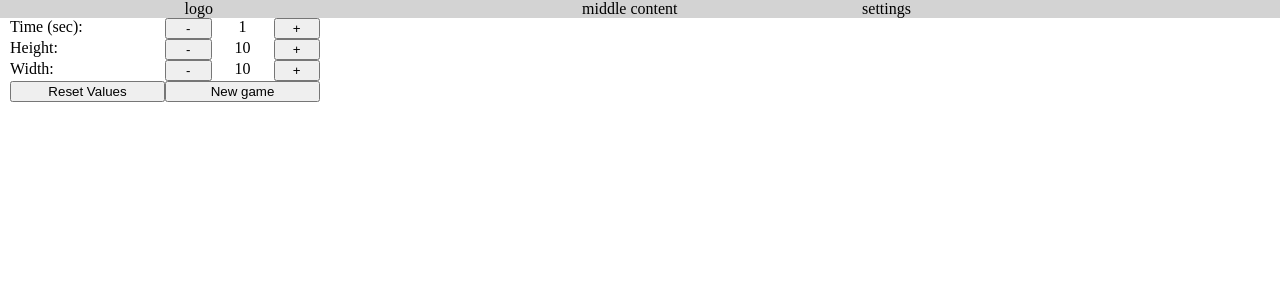
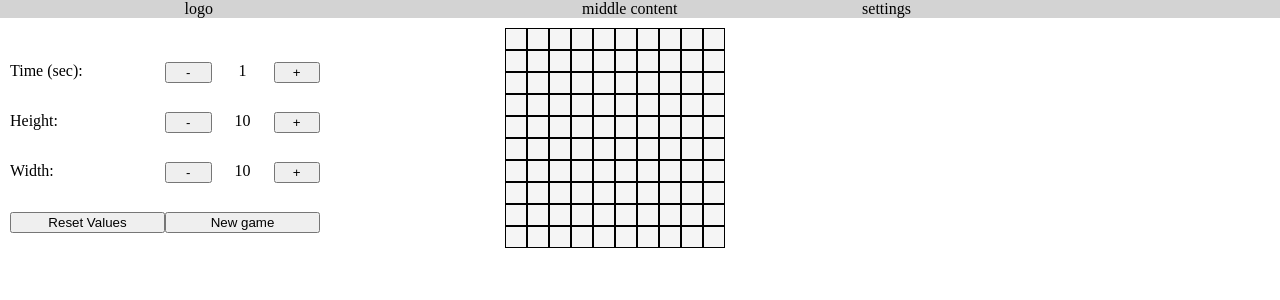
Before and after one commit to raujimenez/EchoSnake, a React (Create React App) app: page / in a window 1280 px wide. Shown: the top 300 px of the page. Built offline with nearby package versions, Linux system fonts and the light colour scheme.

Commit message:
created game grid and added restrictions to fit on screen

```diff
--- a/src/components/GameBoard.jsx
+++ b/src/components/GameBoard.jsx
@@ -2,18 +2,29 @@ import React, {useContext} from 'react';
 import GameInfoContext from '../context/GameInfoContext.jsx';
 import GridPoint from './GridPoint.jsx';
 
-import './styles/GameBoard.css';
+import './styles/GameBoard.css'
+
 
 function GameBoard(props) {
     const {timeHook, heightHook, widthHook} = useContext(GameInfoContext);
-    let boardRows = new Array(heightHook[0]);
-    let board = boardRows.map((row) => new Array(widthHook[0]))
+    // generate 2d array of gridpoints
+    const board = [];
+    for (let i = 0; i < heightHook[0]; i++) {
+        board[i] = []
+        for (let j = 0; j < widthHook[0]; j++) {
+            board[i][j] = (<GridPoint row={i + 1} column={j + 1}/>)
+        }
+    }
 
+    const gameBoardStyles = {
+        paddingTop: '10px',
+        gridTemplateRows: `${heightHook[0]}`,
+        gridTemplateColumns: `${widthHook[0]}`
+    }
 
-    console.log(board);
     return (
-        <div className='GameBoard'>
-
+        <div className='GameBoard' style={gameBoardStyles}>
+            {board}
         </div>
     )
 }
--- a/src/components/GameOptions.jsx
+++ b/src/components/GameOptions.jsx
@@ -21,7 +21,7 @@ function GameOptions(props) {
     }
 
     const changeTime = setBoundaries(0.5, 10, setTime);
-    const changeHeight = setBoundaries(10, 25, setHeight);
+    const changeHeight = setBoundaries(10, 20, setHeight);
     const changeWidth = setBoundaries(10, 25, setWidth);
 
     function resetSettings() {
--- a/src/components/GridPoint.jsx
+++ b/src/components/GridPoint.jsx
@@ -1,9 +1,20 @@
 import React from 'react';
 
 function GridPoint(props) {
+    const row = props.row;
+    const col = props.column;
+
+    const GridPointStyles = {
+        gridRow: row,
+        gridColumn: col,
+        padding: '10px',
+        backgroundColor: 'whitesmoke',
+        borderStyle: 'solid',
+        borderWidth: '0.1px'
+    }
+
     return (
-        <div>
-
+        <div style={GridPointStyles}>
         </div>
     )
 }
--- a/src/components/styles/GameBoard.css
+++ b/src/components/styles/GameBoard.css
@@ -1,5 +1,6 @@
 .GameBoard {
     grid-row: 2;
     grid-column: 2;
+    display: grid;
     justify-self: center;
 }
--- a/src/components/styles/GameOptions.css
+++ b/src/components/styles/GameOptions.css
@@ -5,7 +5,7 @@
     display: grid;
     grid-template-columns: 100%;
     grid-template-rows: auto auto auto auto auto;
-    align-content: stretch;
+    align-content: space-around;
 }
 
 .gameSetting {
```
